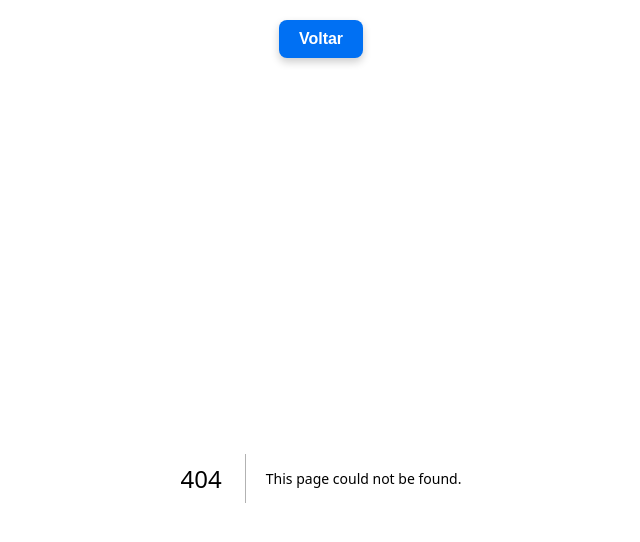
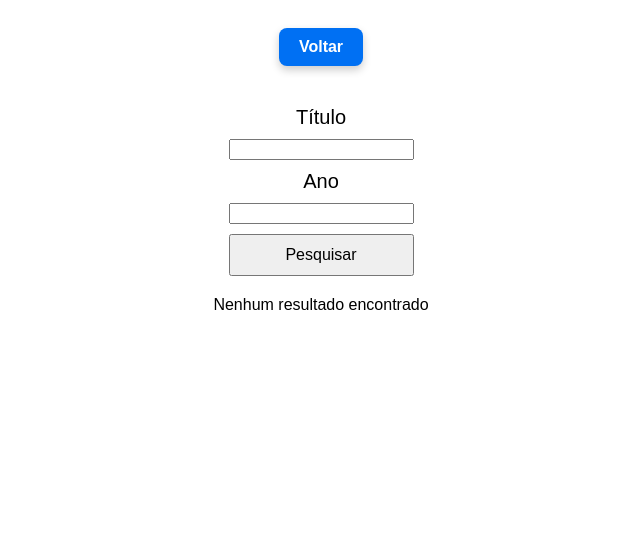
Before and after one commit to StenioEric/pweb, a Next.js app in the folder nextpweb/: page /movieSearch in a window 1280 px wide. Before the commit this address had no page. Shown: the top 542 px of the page, without its empty margins (319-959 px from the left). Built offline with nearby package versions, Linux system fonts and the light colour scheme.

Commit message:
Receita5/movies

```diff
--- /dev/null
+++ b/nextpweb/src/app/movieSearch/page.tsx
@@ -0,0 +1,66 @@
+"use client";
+
+import { useState, FormEvent } from "react";
+
+interface Movie {
+  imdbID: string;
+  Title: string;
+  Year: string;
+  Poster:string;
+}
+
+export default function MovieForm() {
+  const [results, setResults] = useState<Movie[]>([]); // Estado para armazenar os resultados da pesquisa
+
+  async function handleSubmit(event: FormEvent<HTMLFormElement>) {
+    event.preventDefault(); // Impede o recarregamento da página
+
+    const formData = new FormData(event.currentTarget);
+    const titleSearchKey = formData.get("titleSearchKey") as string;
+    const yearSearchKey = formData.get("idYearSearchKey") as string;
+
+    const res = await fetch(
+      `http://www.omdbapi.com/?apikey=f1cbc41e&s=${titleSearchKey}&y=${yearSearchKey}`
+    );
+    const data = await res.json();
+
+    setResults(data.Search || []); // Atualiza os resultados no estado
+  }
+
+  return (
+    <div style={{ fontFamily: "Arial, sans-serif", textAlign: "center", padding: "20px" }}>
+      <form
+        onSubmit={handleSubmit}
+        style={{ display: "grid", justifyContent: "center", gap: "10px", fontSize: "20px" }}
+      >
+        <label htmlFor="idTitleSearchKey">Título</label>
+        <input id="idTitleSearchKey" name="titleSearchKey" />
+
+        <label htmlFor="idYearSearchKey">Ano</label>
+        <input id="idYearSearchKey" name="idYearSearchKey" />
+
+        <button type="submit" style={{ padding: "10px 20px", fontSize: "16px" }}>
+          Pesquisar
+        </button>
+      </form>
+
+      {/* Exibição dos Resultados */}
+      <div style={{ marginTop: "20px" }}>
+        {results.length > 0 ? (
+          <ul style={{ listStyle: "none", padding: 0 }}>
+            {results.map((movie) => (
+              <li key={movie.imdbID} style={{ margin: "10px 0" }}>
+                <strong>{movie.Title}</strong> ({movie.Year})
+                <div>
+                  <img src={movie.Poster} alt="" />
+                </div>
+              </li>
+            ))}
+          </ul>
+        ) : (
+          <p>Nenhum resultado encontrado</p>
+        )}
+      </div>
+    </div>
+  );
+}
```
